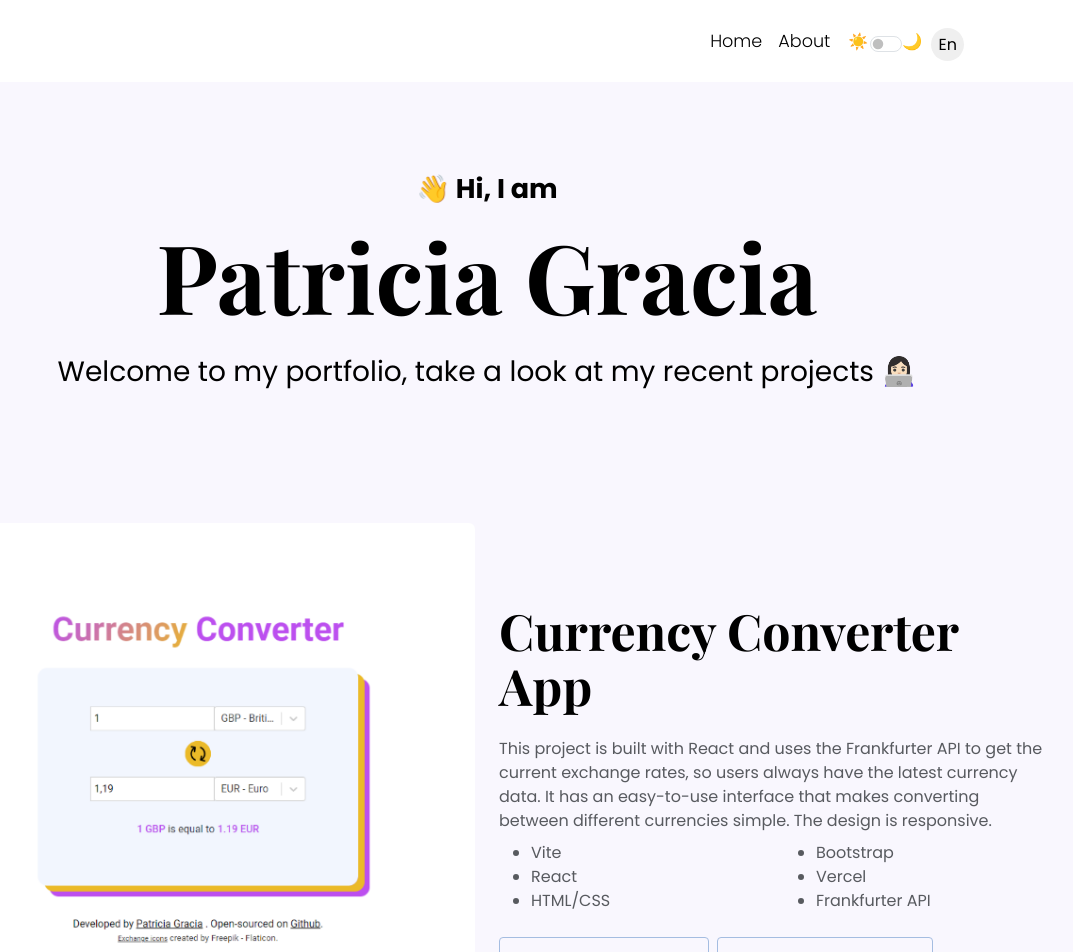
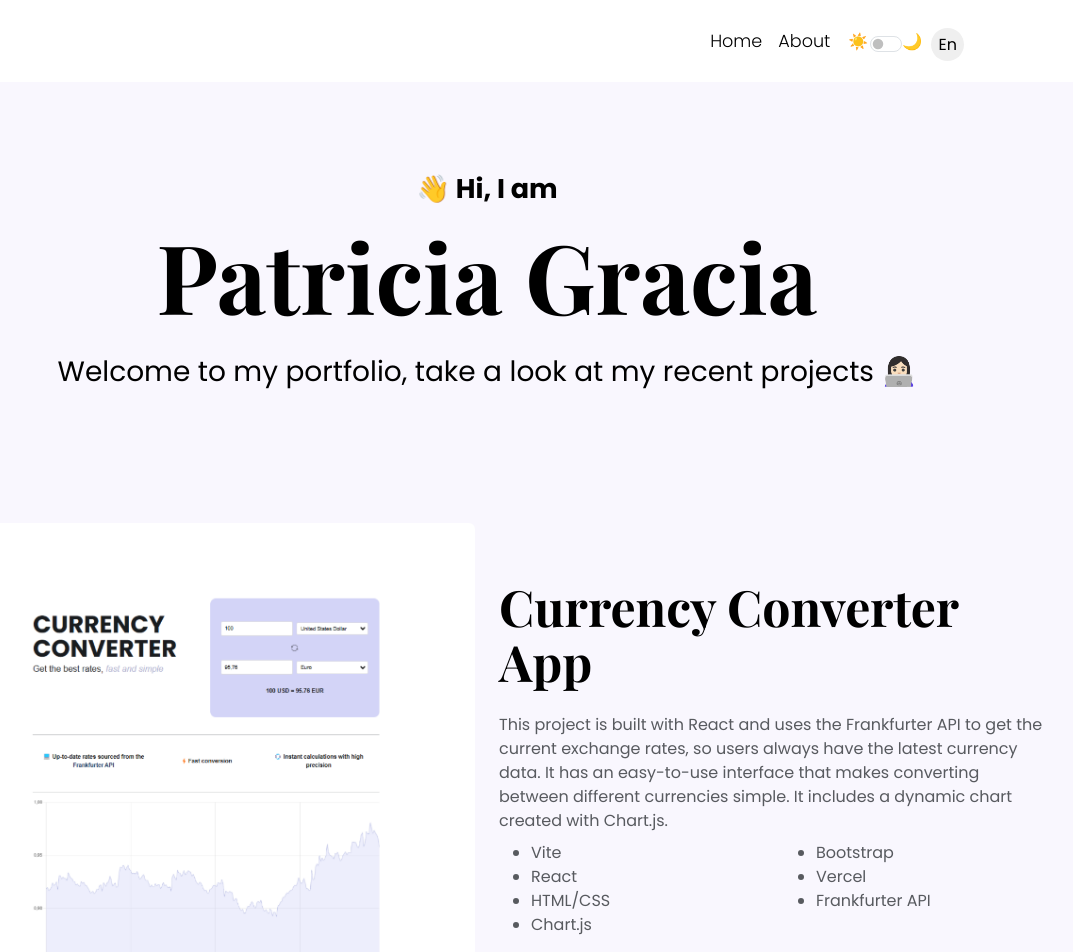
Before and after one commit to Patriciagracia/portfolio, a React (Vite) app: page / in a window 1280 px wide. Shown: the top 952 px of the page, without its empty margins (153-1226 px from the left). Built offline with nearby package versions, Linux system fonts and the light colour scheme; a web font is replaced by a local one.

Commit message:
Content update: updated text, translations, and portfolio image.

```diff
--- a/src/About.jsx
+++ b/src/About.jsx
@@ -1,4 +1,3 @@
-import React from "react";
 import { useTranslation } from "react-i18next";
 import Footer from "./Footer";
 import "./App.css";
@@ -54,6 +53,7 @@ export default function About() {
                     <li>{t("skills.list.github")}</li>
                     <li>{t("skills.list.vercel")}</li>
                     <li>{t("skills.list.netlify")}</li>
+                    <li>{t("skills.list.cursor")}</li>
                     <li>{t("skills.list.jira")}</li>
                   </ul>
                 </div>
--- a/src/Home.jsx
+++ b/src/Home.jsx
@@ -46,6 +46,7 @@ export default function Home() {
                     <li>{t("project1.technologies.vite")}</li>
                     <li>{t("project1.technologies.react")}</li>
                     <li>{t("project1.technologies.htmlcss")}</li>
+                    <li>{t("project1.technologies.chart")}</li>
                   </ul>
                 </div>
                 <div className="col-6">
@@ -58,14 +59,14 @@ export default function Home() {
               </div>
               <div className="mt-2">
                 <a
-                  href="https://currency-conversion-gray.vercel.app/"
+                  href="https://currency-converter-alpha-lilac.vercel.app/"
                   className="btn"
                 >
                   {t("project1.button")}
                 </a>
                 <span className="p-2">
                   <a
-                    href="https://github.com/Patriciagracia/currency-conversion"
+                    href="https://github.com/Patriciagracia/Currency-Conversion-App"
                     className="btn"
                   >
                     {t("project1.repoBtn")}
--- a/src/i18n/en/about.json
+++ b/src/i18n/en/about.json
@@ -13,6 +13,7 @@
       "vite": "Vite",
       "bootstrap": "Bootstrap",
       "github": "GitHub",
+      "cursor": "Cursor",
       "vercel": "Vercel",
       "netlify": "Netlify",
       "jira": "Jira"
--- a/src/i18n/en/home.json
+++ b/src/i18n/en/home.json
@@ -4,14 +4,15 @@
   "welcome": "Welcome to my portfolio, take a look at my recent projects 👩🏻‍💻",
   "project1": {
     "title": "Currency Converter App",
-    "description": "This project is built with React and uses the Frankfurter API to get the current exchange rates, so users always have the latest currency data. It has an easy-to-use interface that makes converting between different currencies simple. The design is responsive.",
+    "description": "This project is built with React and uses the Frankfurter API to get the current exchange rates, so users always have the latest currency data. It has an easy-to-use interface that makes converting between different currencies simple. It includes a dynamic chart created with Chart.js.",
     "technologies": {
       "vite": "Vite",
       "react": "React",
       "htmlcss": "HTML/CSS",
       "bootstrap": "Bootstrap",
       "vercel": "Vercel",
-      "api": "Frankfurter API"
+      "api": "Frankfurter API",
+      "chart": "Chart.js"
     },
     "button": "See Live Website",
     "repoBtn": "Visit GitHub Repo"
--- a/src/i18n/es/about.json
+++ b/src/i18n/es/about.json
@@ -13,6 +13,7 @@
       "vite": "Vite",
       "bootstrap": "Bootstrap",
       "github": "GitHub",
+      "cursor": "Cursor",
       "vercel": "Vercel",
       "netlify": "Netlify",
       "jira": "Jira"
--- a/src/i18n/es/home.json
+++ b/src/i18n/es/home.json
@@ -4,14 +4,15 @@
   "welcome": "Echa un vistazo a mis proyectos 👩🏻‍💻",
   "project1": {
     "title": "Conversor de divisas",
-    "description": "Este proyecto está creado con React y utiliza la API de Frankfurter para obtener los tipos de cambio actuales, de modo que los usuarios siempre tengan los datos de moneda más recientes. Tiene una interfaz fácil de usar. El diseño es responsive.",
+    "description": "Este proyecto está creado con React y utiliza la API de Frankfurter para obtener los tipos de cambio actuales, de modo que los usuarios siempre tengan los datos de moneda más recientes. Tiene una interfaz fácil de usar. Incluye una gráfica dinámica creada con Chart.js",
     "technologies": {
       "vite": "Vite",
       "react": "React",
       "htmlcss": "HTML/CSS",
       "bootstrap": "Bootstrap",
       "vercel": "Vercel",
-      "api": "Frankfurter API"
+      "api": "Frankfurter API",
+      "chart": "Chart.js"
     },
     "button": "Visita la web",
     "repoBtn": "Accede al código"
```
Also changed, not shown: src/styles/images/portfolioImg1.png.
